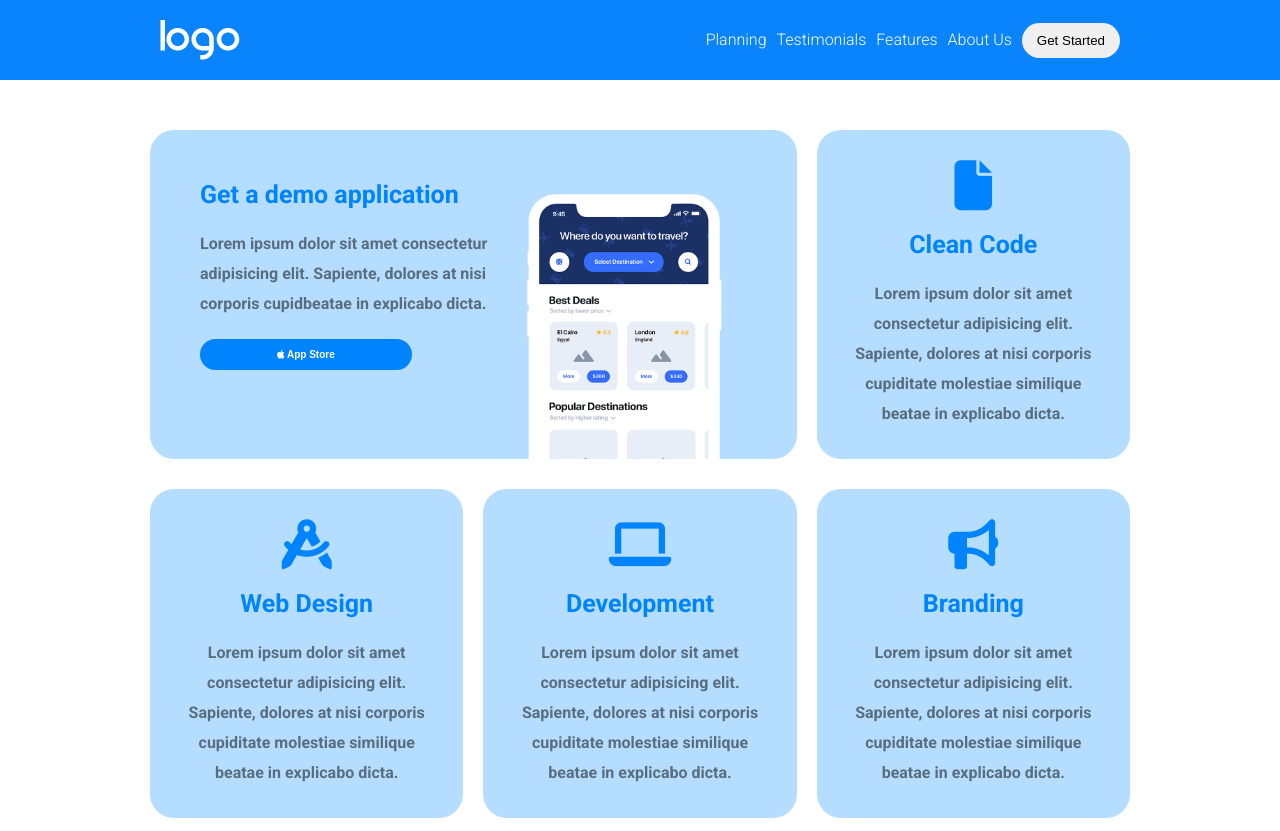
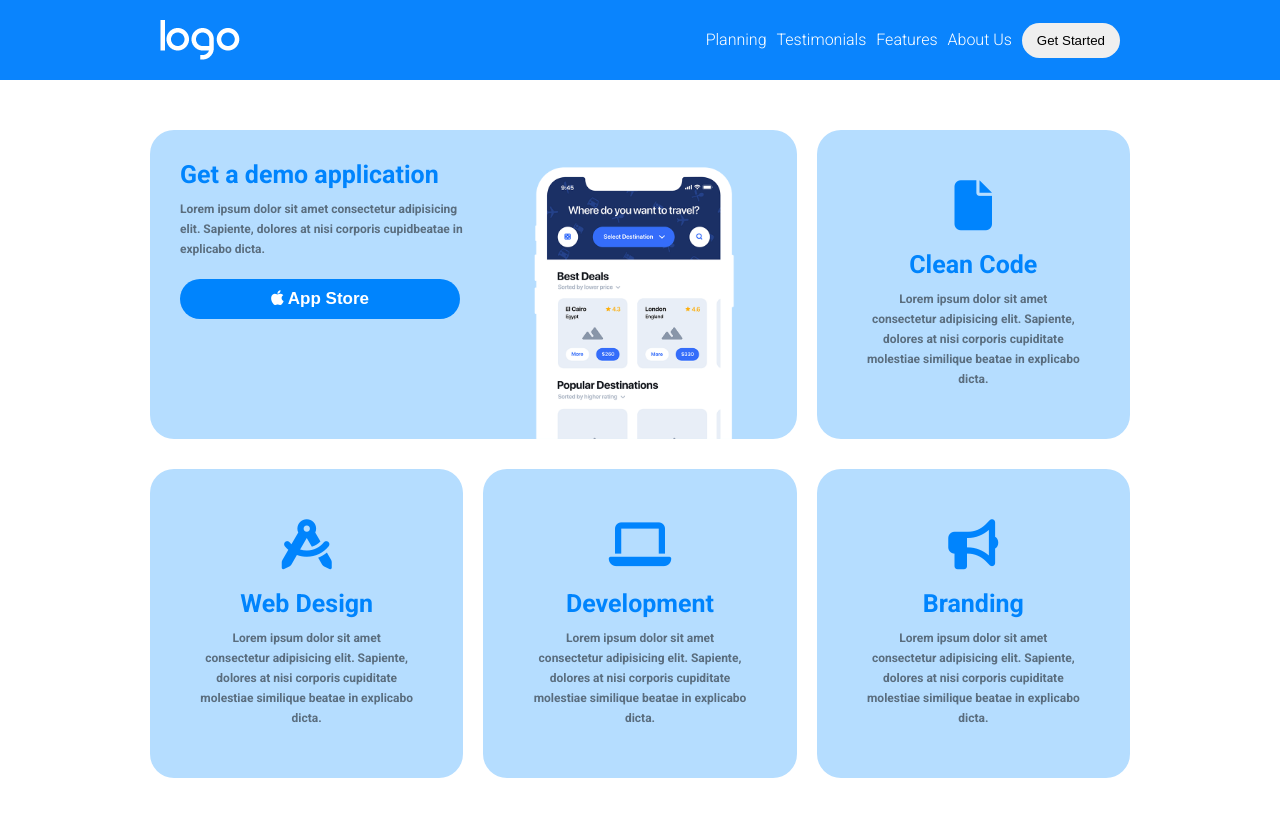
Before and after one commit to rachelpatrocinio/htmlcss-responsive-layout, a plain HTML site: page index.html in a window 1280 px wide. Shown: the top 831 px of the page. Drawn offline with Linux system fonts and the light colour scheme.

Commit message:
Refactor: managed .hero-card-landscape img & button

```diff
--- a/css/media-query.css
+++ b/css/media-query.css
@@ -29,13 +29,8 @@
         padding: 10px;
     }
 
-    .hero-card:not(.hero-card.application){
+    .hero-card:not(.hero-card-landscape){
         padding: 30px;
-    }
-
-    .hero-card.application img{
-        width: 70%;
-
     }
 
     .hero-card__header h1{
@@ -48,9 +43,9 @@
 
     .hero-card__header p,
     .hero-card__body p{
-    line-height: 20px;
-    margin-top: 10px;
-    font-size: 12px;
+        line-height: 20px;
+        margin-top: 10px;
+        font-size: 12px;
     }
 
     .hero-card__body{
@@ -58,7 +53,6 @@
     }
 
     .hero button{
-        font-size: 10px;
         margin: 20px 0;
     }
 
@@ -183,19 +177,16 @@
         font-size: 25px;
     }
 
-    .hero-card__header p,
-    .hero-card__body p{
-    line-height: 30px;
-    margin-top: 20px;
-    font-size: 16px;
-    }
-
-    .hero-card.application{
+    .hero-card-landscape{
         display: flex;
     }
 
-    .hero-card.application img{
-        width: 100%;
+    .hero-card-landscape .hero-card__header{
+        padding-right: 10px;
+    }
+
+    .hero-card__body-img{
+        justify-content: center;
     }
 
     /* MAIN - Section .planning */
--- a/css/style.css
+++ b/css/style.css
@@ -119,26 +119,35 @@ button{
 
 .hero button{
     margin: 30px 0;
-    width: 70%;
+    width: 280px;
     font-weight: 700;
-    font-size: 20px;
+    font-size: 17px;
     color: #ffffff;
     background-color: #0084FD;
 }
 
-.hero-card{
+.hero-card,
+.hero-card-landscape{
     background-color: #B5DDFF;
     height: 100%;
 }
 
-.hero-card:not(.hero-card.application){
+.hero-card:not(.hero-card.landscape){
     padding: 50px;
 }
 
-.hero-card.application{
-    padding-top: 50px;
-    padding-left: 50px;
-    padding-right: 50px;
+.hero-card-landscape .hero-card__header{
+    padding-top: 30px;
+    padding-left: 30px;
+    padding-right: 30px;
+}
+
+.hero-card-landscape .hero-card__body-img{
+    justify-content: center;
+}
+
+.hero-card-landscape .hero-card__body img{
+    width: 250px;
 }
 
 .hero-card__header i:not(.fa-apple){
@@ -147,10 +156,6 @@ button{
     text-align: center;
     margin-bottom: 20px;
     color: #0084FD;
-}
-
-.hero-card__header{
-    margin-bottom: 10px;
 }
 
 .hero-card__header h1{
--- a/index.html
+++ b/index.html
@@ -46,13 +46,13 @@
             <div class="container-sm container-md container-lg">
                 <div class="row">
                     <div class="col-12 col-md-8">
-                        <div class="hero-card application border-radius-24">
-                            <div class="hero-card__header">
+                        <div class="hero-card-landscape border-radius-24">
+                            <div class="hero-card__header col-lg-6">
                                 <h1>Get a demo application</h1>
                                 <p>Lorem ipsum dolor sit amet consectetur adipisicing elit. Sapiente, dolores at nisi corporis cupidbeatae in explicabo dicta.</p>
                                 <button><i class="fa-brands fa-apple"></i> App Store</button>
                             </div>
-                            <div class="hero-card__body">
+                            <div class="hero-card__body col-lg-6">
                                 <div class="hero-card__body-img flex">
                                     <img src="./img/phone.png" alt="phone">
                                 </div>
```
